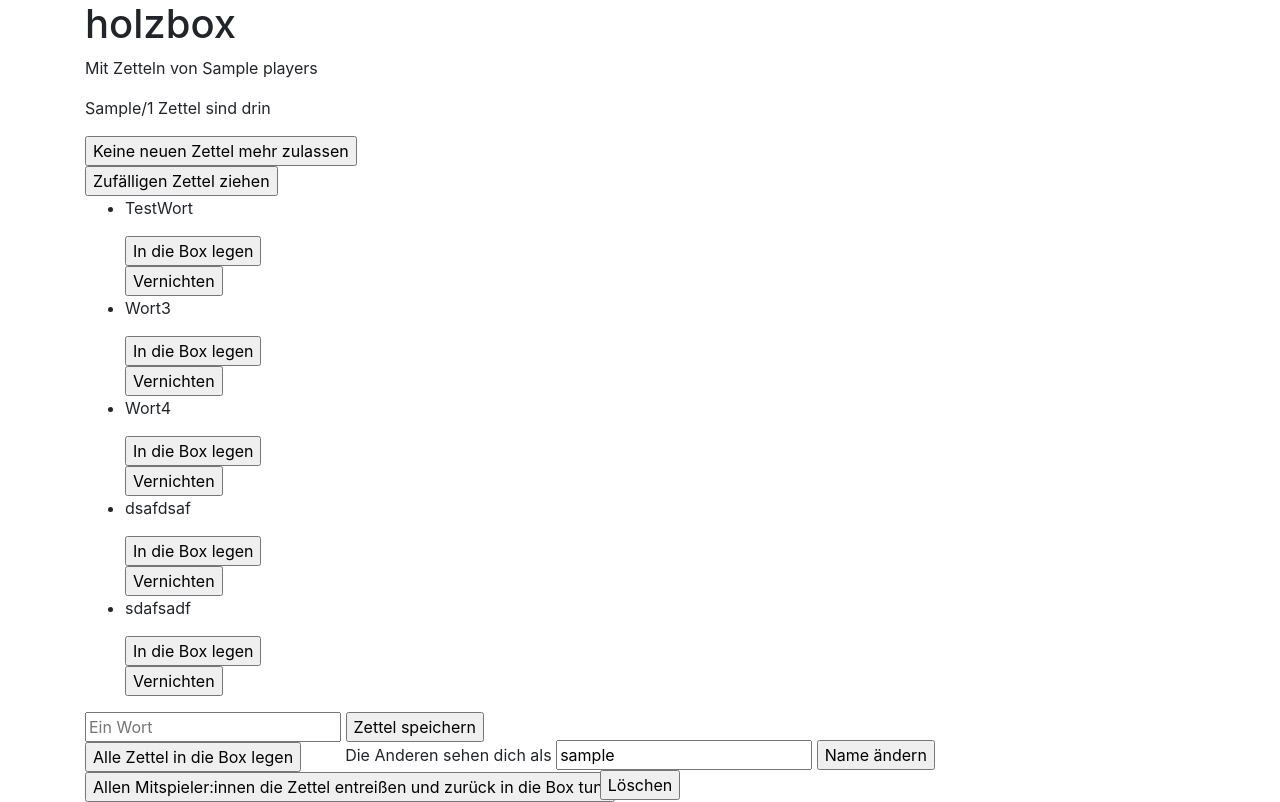
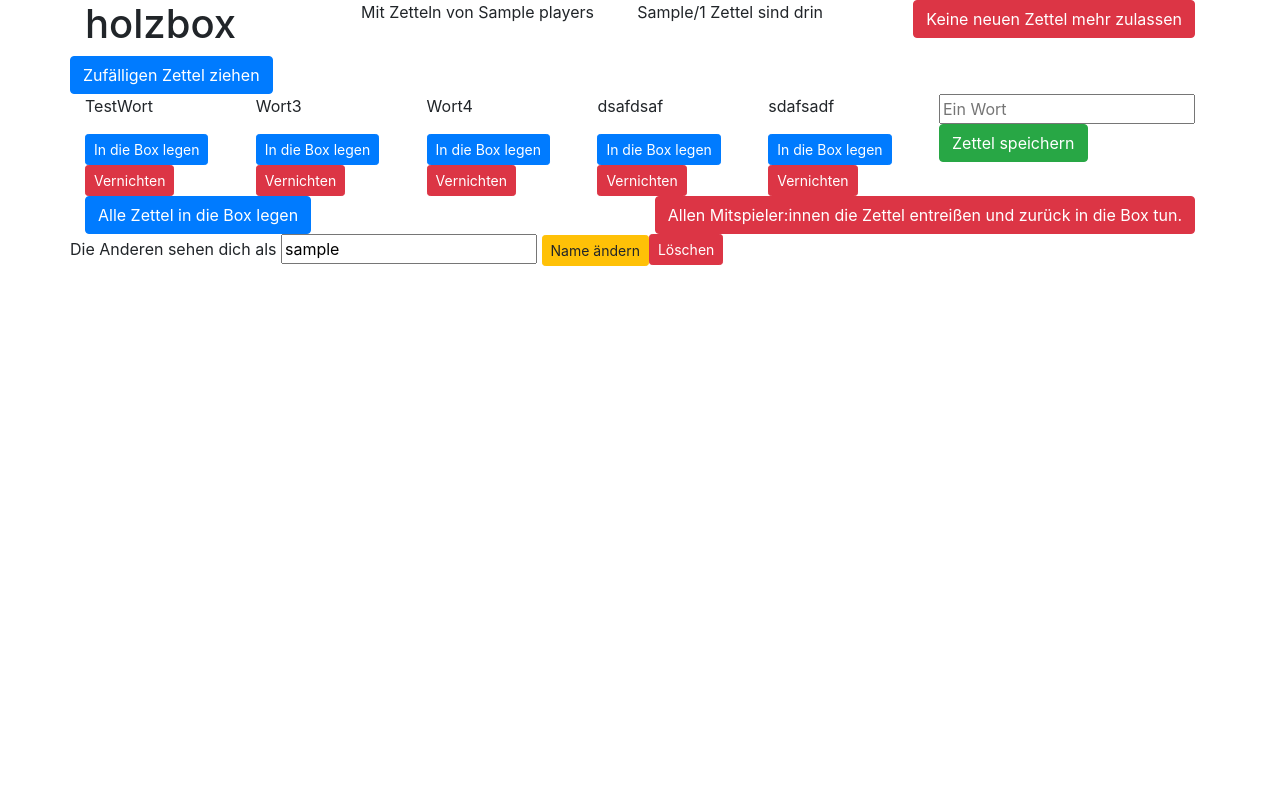
Before and after one commit to fkellner/zettelbox, a Django app: template zettelbox/templates/zettelbox/box.html in a window 1280 px wide. After the commit the page ends 266 px from the top, so only its background shows below. Run offline with Django 3.2, Linux system fonts and the light colour scheme; data comes from the database, SQL or seed files in the repository; the template is opened without the code that fills it: values that come from a table or form of the project are taken from there, most other values are stand-ins (such as "Sample title", 1, 10 or a date in 2020); some libraries are stand-ins or nearby versions.

Commit message:
add bootstrap grid to box

```diff
--- a/zettelbox/templates/zettelbox/box.html
+++ b/zettelbox/templates/zettelbox/box.html
@@ -13,76 +13,101 @@
 
 <div class="container">
 
+  <div class="row">
+    <div class="col">
       <h1>{{ box.name }}</h1>
+    </div>
+    <div class="col">
       <p>Mit Zetteln von {{ players }}
       </p>
+    </div>
+    <div class="col">
       <p>{{ paper_count_inside }}/{{ paper_count }} Zettel sind drin
       </p>
+    </div>
     {% if box.open %}
+    <div class="col">
     <form action="{% url 'zettelbox:close' box.name %}" method="post">
       {% csrf_token %}
-    <input type="submit" value="Keine neuen Zettel mehr zulassen">
+      <input class="btn btn-danger" type="submit" value="Keine neuen Zettel mehr zulassen">
     </form>
+    </div>
     {% endif %}
+  </div>
 
-  {% if message %}<p><strong>{{ message }}</strong></p>{% endif %}
 
+  {% if message %}<div class="row"><p><strong>{{ message }}</strong></p></div>{% endif %}
+
+  <div class="row">
   <form action="{% url 'zettelbox:random' box.name %}" method="post">
     {% csrf_token %}
-    <input type="submit" value="Zufälligen Zettel ziehen">
+    <input class="btn btn-primary" type="submit" value="Zufälligen Zettel ziehen">
   </form>
-  <ul>
+  </div>
+
+  <div class="row">
   {% for paper in papers %}
-    <li>
+    <div class="col">
       <p>{{ paper.content }}</p>
       <form action="{% url 'zettelbox:insert_paper' box.name paper.id %}" method="post">
         {% csrf_token %}
-        <input type="submit" value="In die Box legen">
+        <input class="btn btn-sm btn-primary" type="submit" value="In die Box legen">
       </form>
       <form action="{% url 'zettelbox:delete_paper' box.name paper.id %}" method="post">
         {% csrf_token %}
-        <input type="submit" value="Vernichten">
+        <input class="btn btn-sm btn-danger"type="submit" value="Vernichten">
       </form>
-    </li>
+    </div>
   {% endfor %}
-  </ul>
   {% if box.open %}
+  <div class="col">
   <form action="{% url 'zettelbox:add_paper' box.name %}" method="post">
     {% csrf_token %}
     <input type="text" name="content" placeholder="Ein Wort">
-    <input type="submit" value="Zettel speichern">
+    <input class="btn btn-success" type="submit" value="Zettel speichern">
   </form>
+  </div>
   {% endif %}
+  </div>
 
+
+  <div class="row">
+    <div class="col">
     <form action="{% url 'zettelbox:insert_all' box.name %}" method="post">
       {% csrf_token %}
-    <input type="submit" value="Alle Zettel in die Box legen">
+      <input class="btn btn-primary" type="submit" value="Alle Zettel in die Box legen">
     </form>
+    </div>
 
+    <div class="col">
     <form action="{% url 'zettelbox:force_insert_all' box.name %}" method="post">
       {% csrf_token %}
-    <input type="submit" value="Allen Mitspieler:innen die Zettel entreißen und zurück in die Box tun.">
+      <input class="btn btn-danger" type="submit" value="Allen Mitspieler:innen die Zettel entreißen und zurück in die Box tun.">
     </form>
+    </div>
 
     {% if not box.open %}
+    <div class="col">
     <form action="{% url 'zettelbox:open' box.name %}" method="post">
       {% csrf_token %}
-    <input type="submit" value="Wieder neue Zettel zulassen">
+      <input class="btn btn-success" type="submit" value="Wieder neue Zettel zulassen">
     </form>
+    </div>
     {% endif %}
+  </div>
 
-  <footer style="position:fixed;bottom:0;left:0;right:0;text-align:center">
+  <div class="row">
     <form action="{% url 'zettelbox:rename' %}" method="post">
       {% csrf_token %}
       Die Anderen sehen dich als <input type="text" name="username" id="username" value="{{ username }}">
       <input type="text" name="source" hidden="true" value="{{ request.path_info }}">
-      <input type="submit" value="Name ändern">
+      <input class="btn btn-sm btn-warning" type="submit" value="Name ändern">
     </form>
     <form action="{% url 'zettelbox:logout' %}" method="post">
       {% csrf_token %}
-      <input type="submit" value="Löschen">
+      <input class="btn btn-sm btn-danger" type="submit" value="Löschen">
     </form>
-  </footer>
+  </div>
 
 </div>
 
```
Lines whose indentation alone changed are shown as unchanged.
